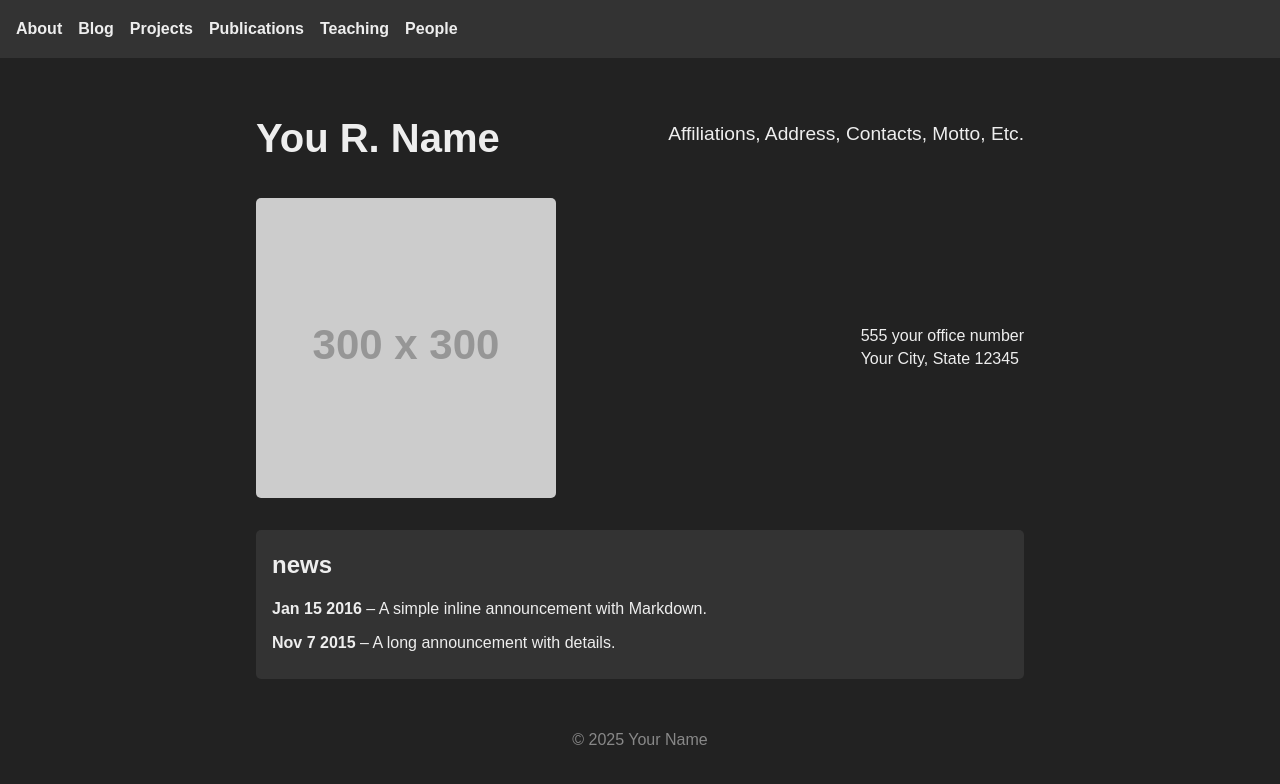
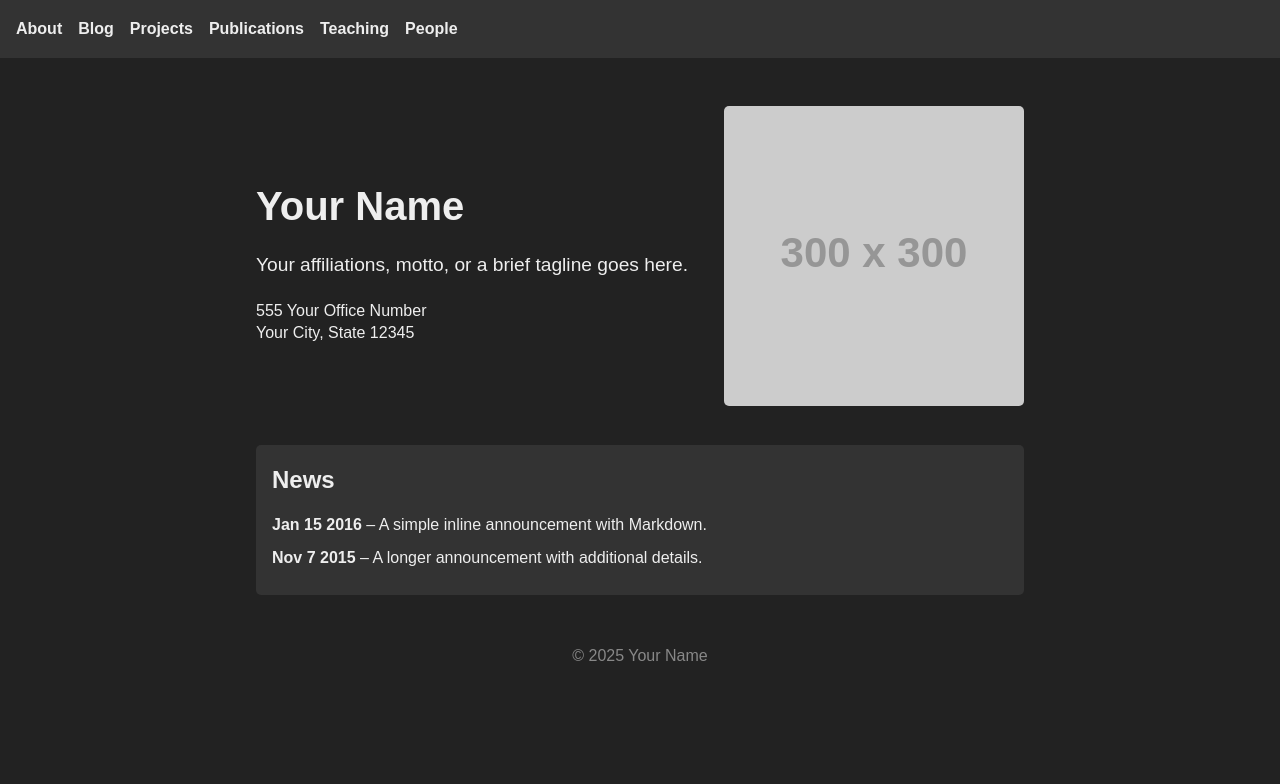
Before and after one commit to FrederikBDSstudent/sustainability, a Jekyll site: the page built from index.html, in a window 1280 px wide. Shown: the top 784 px of the page. Built offline with Jekyll 4.4.1, drawn with Linux system fonts in a browser that asks for light colours.

Commit message:
Update index.html

```diff
--- a/index.html
+++ b/index.html
@@ -3,22 +3,23 @@ layout: default
 title: "Home"
 ---
 <div class="hero">
-  <h1>You R. Name</h1>
-  <p>Affiliations, Address, Contacts, Motto, Etc.</p>
-
-  <!-- Right-side image (example) -->
-  <img src="https://via.placeholder.com/300" alt="Profile Image">
-
-  <address>
-    555 your office number<br>
-    Your City, State 12345
-  </address>
+  <div class="hero-text">
+    <h1>Your Name</h1>
+    <p>Your affiliations, motto, or a brief tagline goes here.</p>
+    <address>
+      555 Your Office Number<br>
+      Your City, State 12345
+    </address>
+  </div>
+  <div class="hero-image">
+    <img src="https://via.placeholder.com/300" alt="Profile Image">
+  </div>
 </div>
 
 <section class="news">
-  <h2>news</h2>
+  <h2>News</h2>
   <ul>
     <li><strong>Jan 15 2016</strong> – A simple inline announcement with Markdown.</li>
-    <li><strong>Nov 7 2015</strong> – A long announcement with details.</li>
+    <li><strong>Nov 7 2015</strong> – A longer announcement with additional details.</li>
   </ul>
 </section>
```
